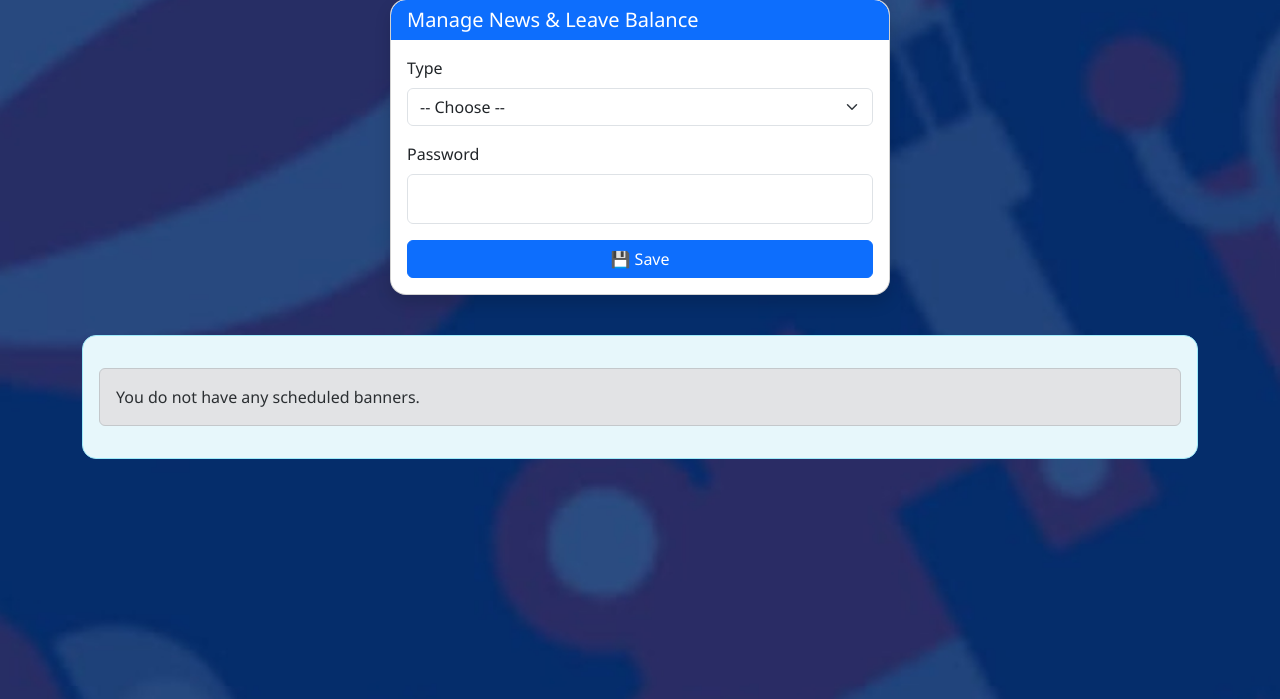
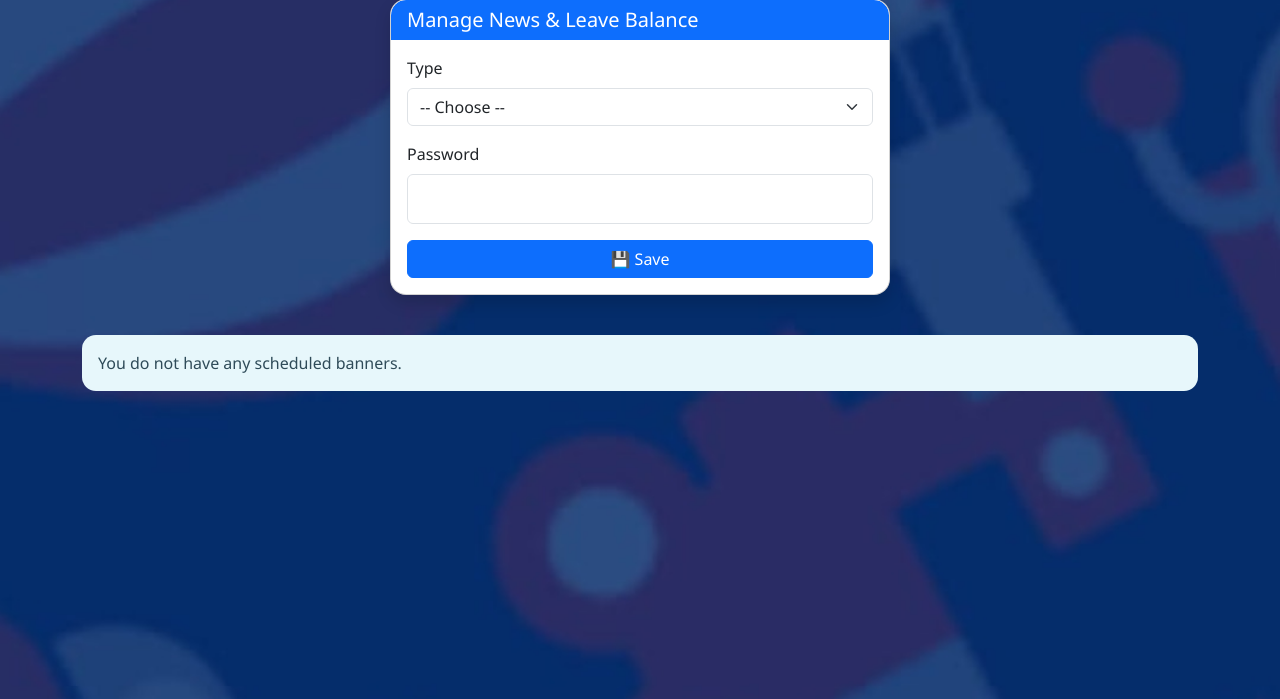
Before and after one commit to MuhammadMuhidin/icanreadcinere-absensi, a Flask app: template templates/upload.html in a window 1280 px wide. Shown: the part 101-800 px from the top of the page. Run offline with Flask 3, Linux system fonts and the light colour scheme; the template is opened without the code that fills it, so the values that code supplies are empty; parts of the project's set-up code (start-up, migrations or seed data) failed here and were passed over.

Commit message:
Update upload.html

```diff
--- a/templates/upload.html
+++ b/templates/upload.html
@@ -120,9 +120,9 @@
   </div>
 
 <div class="container my-4">
-  <div class="alert alert-info scheduled-news">
+  <div class="scheduled-news">
   {% if scheduled_news and scheduled_news|length > 0 %}
-    <div class="alert alert-info mt-3">
+    <div class="mt-3">
       <strong>
         You have {{ scheduled_news|length }} scheduled banner{{ 's' if scheduled_news|length > 1 else '' }}:
       </strong>
@@ -138,7 +138,7 @@
     </div>
 
   {% else %}
-    <div class="alert alert-secondary mt-3">
+    <div class="empty-scheduled">
       You do not have any scheduled banners.
     </div>
   {% endif %}
```
